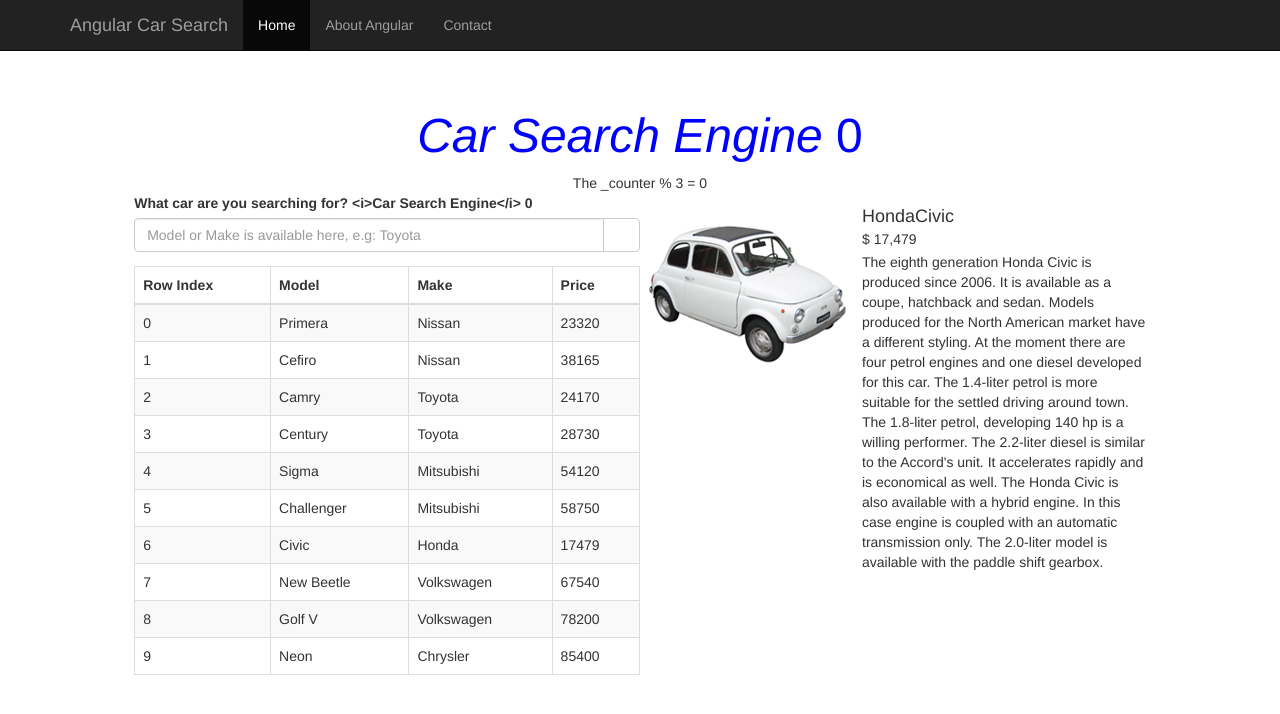
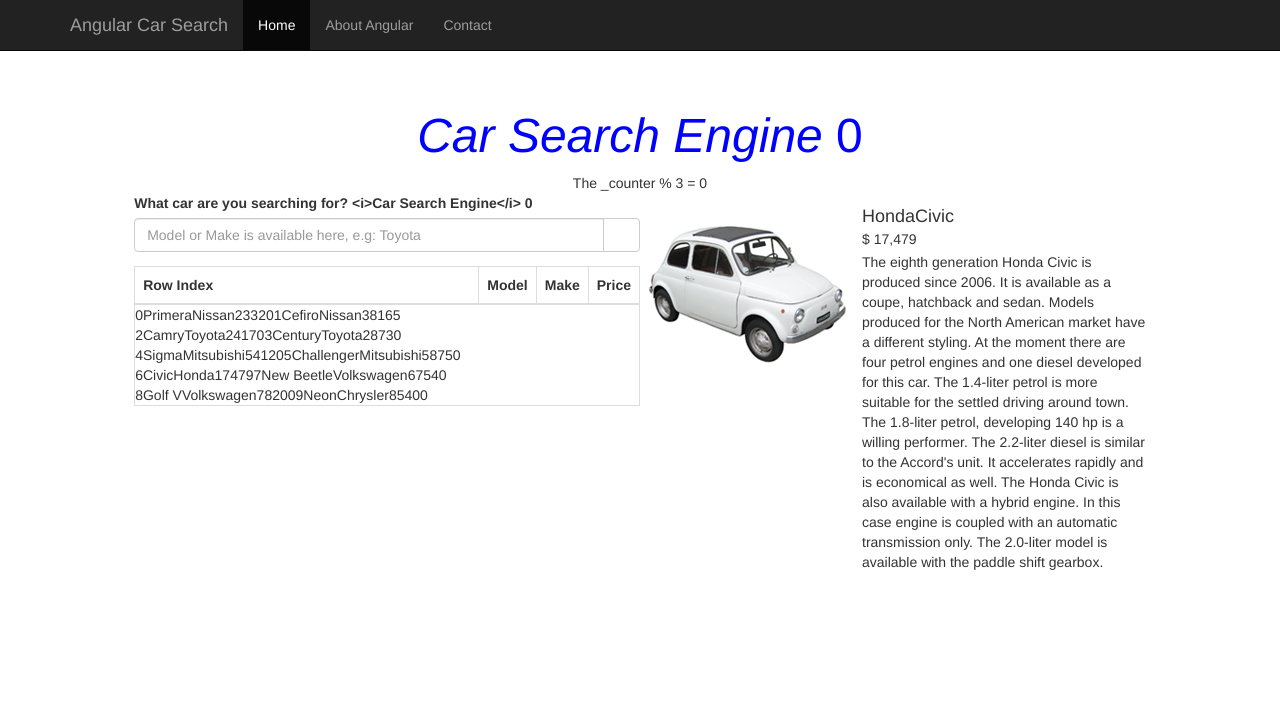
Before and after one commit to Coffee0127/CarSearchDemo, an Angular app: page / in a window 1280 px wide. Shown: the top 714 px of the page. Built offline with nearby package versions, Linux system fonts and the light colour scheme; a web font is replaced by a local one.

Commit message:
add car-record component, which leads table fail

```diff
--- a/index.ts
+++ b/index.ts
@@ -1,3 +1,4 @@
 export * from './car-detail';
+export * from './car-record';
 export * from './listbox';
 export * from './nav';
--- a/src/app/app.module.ts
+++ b/src/app/app.module.ts
@@ -6,13 +6,15 @@ import { AppComponent } from './app.component';
 import { NavComponent } from './nav/nav.component';
 import { ListboxComponent } from './listbox/listbox.component';
 import { CarDetailComponent } from './car-detail/car-detail.component';
+import { CarRecordComponent } from './car-record/car-record.component';
 
 @NgModule({
   declarations: [
     AppComponent,
     NavComponent,
     ListboxComponent,
-    CarDetailComponent
+    CarDetailComponent,
+    CarRecordComponent
   ],
   imports: [
     BrowserModule,
--- /dev/null
+++ b/src/app/car-record/car-record.component.html
@@ -0,0 +1,6 @@
+<tr>
+    <td>{{i}}</td>
+    <td>{{car.model}}</td>
+    <td>{{car.make}}</td>
+    <td>{{car.price}}</td>
+</tr>
--- /dev/null
+++ b/src/app/car-record/car-record.component.ts
@@ -0,0 +1,20 @@
+import { Component, OnInit, Input } from '@angular/core';
+
+@Component({
+  selector: 'app-car-record',
+  templateUrl: 'car-record.component.html',
+  styleUrls: ['car-record.component.css']
+})
+export class CarRecordComponent implements OnInit {
+
+  @Input()
+  i: number;
+  @Input()
+  car: any;
+
+  constructor() { }
+
+  ngOnInit() {
+  }
+
+}
--- /dev/null
+++ b/src/app/car-record/index.ts
@@ -0,0 +1 @@
+export * from './car-record.component';
--- a/src/app/listbox/listbox.component.html
+++ b/src/app/listbox/listbox.component.html
@@ -19,12 +19,7 @@
             </tr>
         </thead>
         <tbody>
-            <tr *ngFor="let car of data; let i = index;">
-                <td>{{i}}</td>
-                <td>{{car.model}}</td>
-                <td>{{car.make}}</td>
-                <td>{{car.price}}</td>
-            </tr>
+            <app-car-record *ngFor="let car of data; let i = index;" [i]="i" [car]="car"></app-car-record>
         </tbody>
     </table>
 </div>
```
Also changed, not shown: src/app/car-record/car-record.component.css (added), src/app/car-record/shared/index.ts (added), 1 other file (tests, documents, lock files or other folders).
